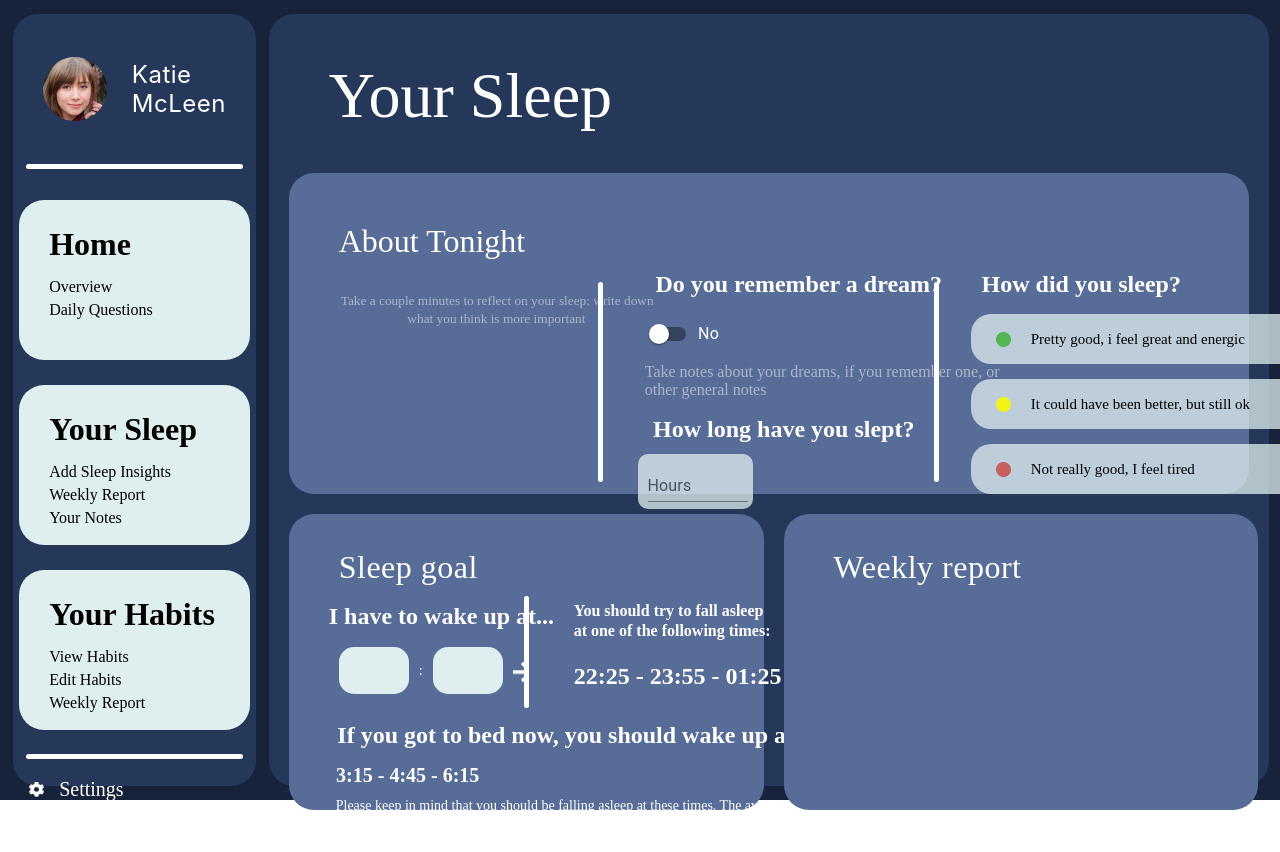
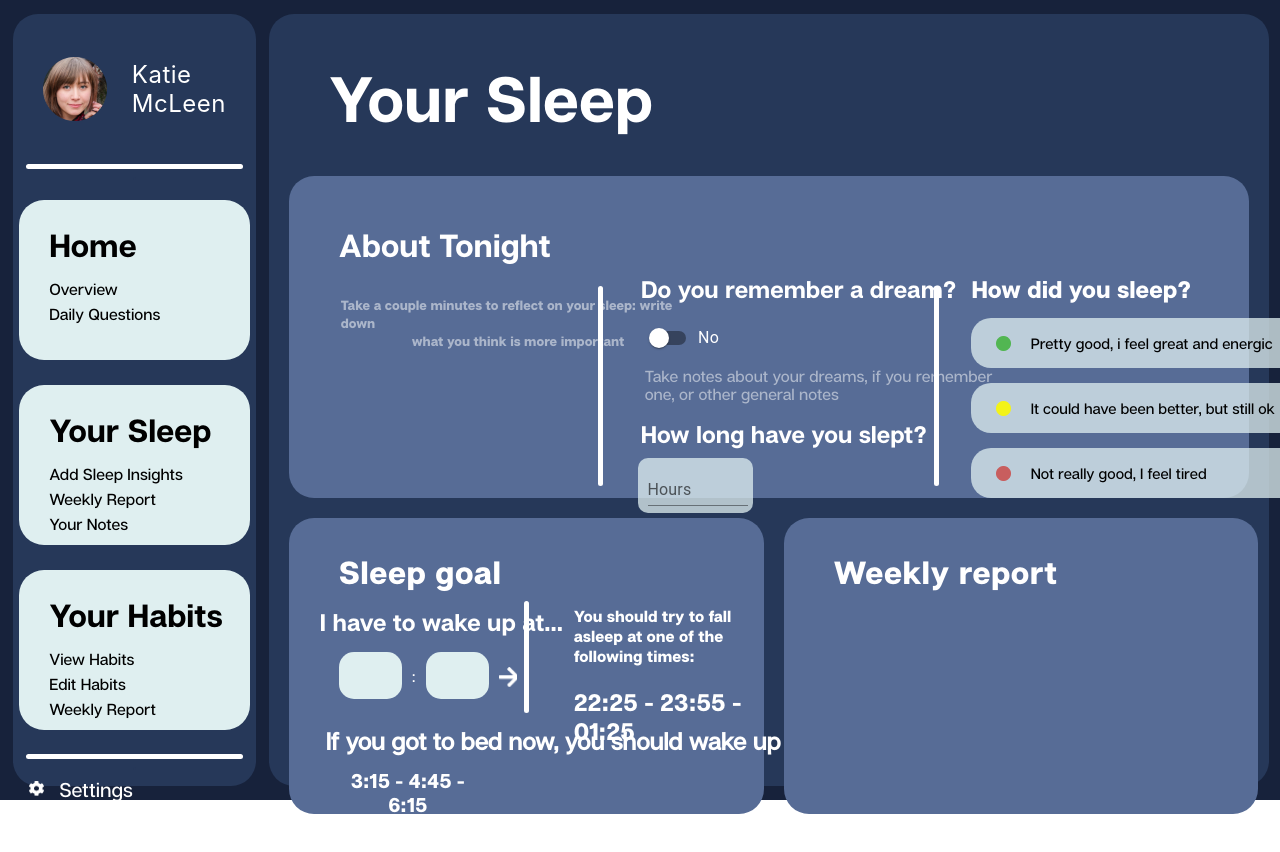
Before and after one commit to nite-app/nite, a React (Create React App) app: page /page2 in a window 1280 px wide. Shown: the top 852 px of the page. Built offline with nearby package versions, Linux system fonts and the light colour scheme.

Commit message:
Fonts fixed for all platforms

```diff
--- a/src/App.css
+++ b/src/App.css
@@ -1,19 +1,78 @@
 @font-face {
-  font-family: "Articulat CF Regular";
-  src: url("./fonts/ArticulatCF-Normal.otf"), format(otf),
-    url("./fonts/ArticulatCF-Regular.otf"), format(otf),
-    url("./fonts/ArticulatCF-DemiBold.otf"), format(otf),
-    url("./fonts/ArticulatCF-Medium.otf"), format(otf),
-    url("./fonts/ArticulatCF-Heavy.otf"), format(otf),
-    url("./fonts/ArticulatCF-Bold.otf"), format(otf),
-    url("./fonts/ArticulatCF-ExtraBold.otf"), format(otf),
-    url("./fonts/ArticulatCF-Light.otf"), format(otf),
-    url("./fonts/ArticulatCF-ExtraLight.otf"), format(otf);
+  font-family: Articulat CF;
+  src: url(./fonts/ArticulatCF-Normal.otf);
 }
+
+@font-face {
+  font-family: Articulat CF Regular;
+  src: url(./fonts/ArticulatCF-Regular.otf);
+}
+
+@font-face {
+  font-family: Articulat CF Medium;
+  src: url(./fonts/ArticulatCF-Medium.otf);
+}
+
+@font-face {
+  font-family: Articulat CF DemiBold;
+  src: url(./fonts/ArticulatCF-DemiBold.otf);
+}
+
+@font-face {
+  font-family: Articulat CF Bold;
+  src: url(./fonts/ArticulatCF-Bold.otf);
+}
+
+@font-face {
+  font-family: Articulat CF;
+  src: url(./fonts/ArticulatCF-ExtraBold.otf);
+  font-weight: bolder;
+}
+
+@font-face {
+  font-family: Articulat CF Heavy;
+  src: url(./fonts/ArticulatCF-Heavy.otf);
+}
+
+@font-face {
+  font-family: Articulat CF Light;
+  src: url(./fonts/ArticulatCF-Light.otf);
+}
+
+@font-face {
+  font-family: Articulat CF ExtraLight;
+  src: url(./fonts/ArticulatCF-ExtraLight.otf);
+}
+
+@font-face {
+  font-family: Articulat CF Thin;
+  src: url(./fonts/ArticulatCF-Thin.otf);
+}
+
+@font-face {
+  font-family: Articulat CF Woff;
+  src: url(./fonts/articulatcf-extrabold-webfont.woff);
+}
+
+/* SET DEFAULTS */
 
 * {
   font-family: Articulat CF;
 }
+
+h1 {
+  font-family: Articulat CF Bold;
+}
+
+h2 {
+  font-family: Articulat CF Bold;
+}
+
+p {
+  font-family: Articulat CF Medium;
+}
+
+/* APP CODE */
 
 .App {
   text-align: center;
@@ -224,7 +283,7 @@
 
 .bottomword {
   text-align: left;
-  font-family: Articulat CF;
+  font-family: Articulat CF Medium;
   letter-spacing: 0.5px;
   font-size: 16px;
   font-weight: 400;
```
